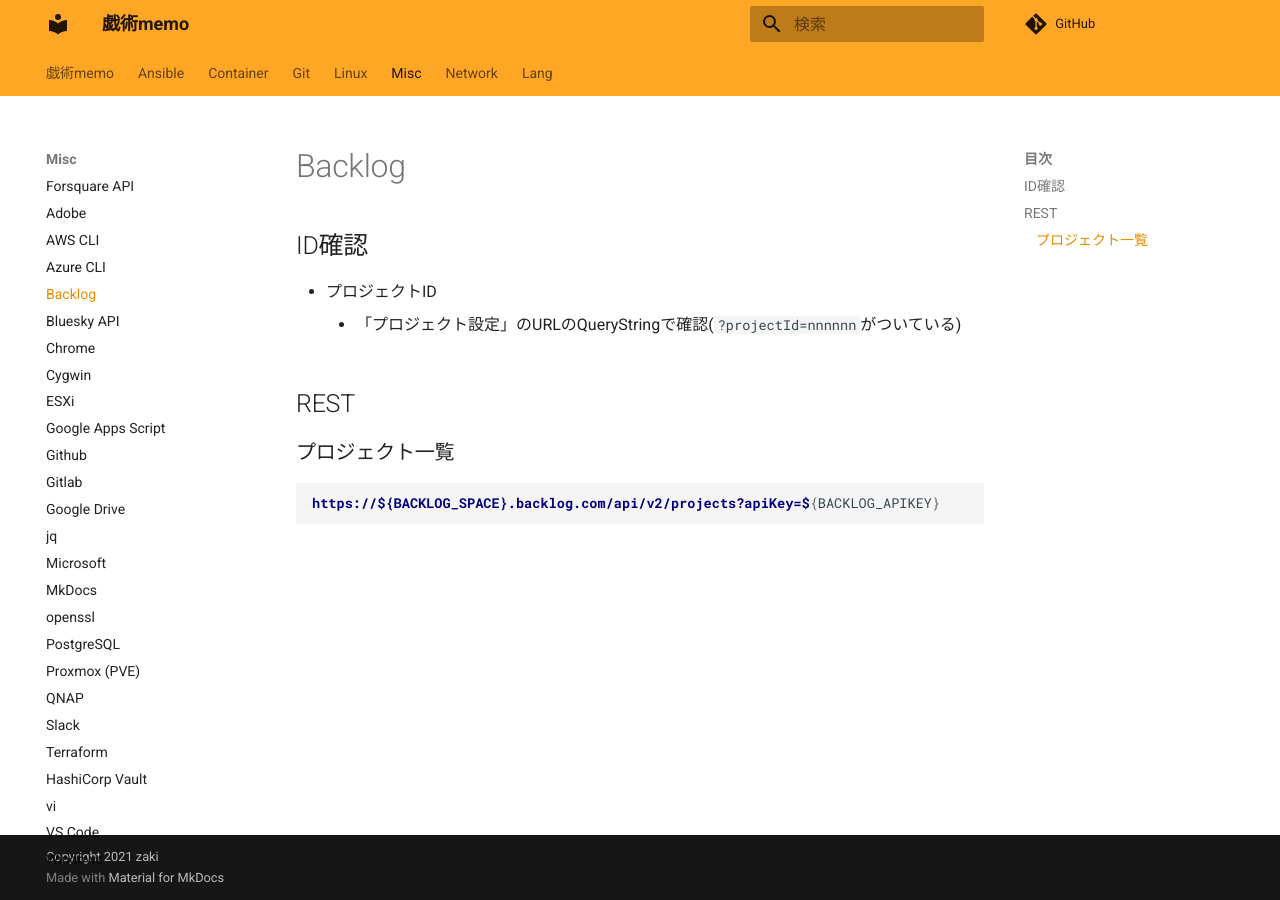
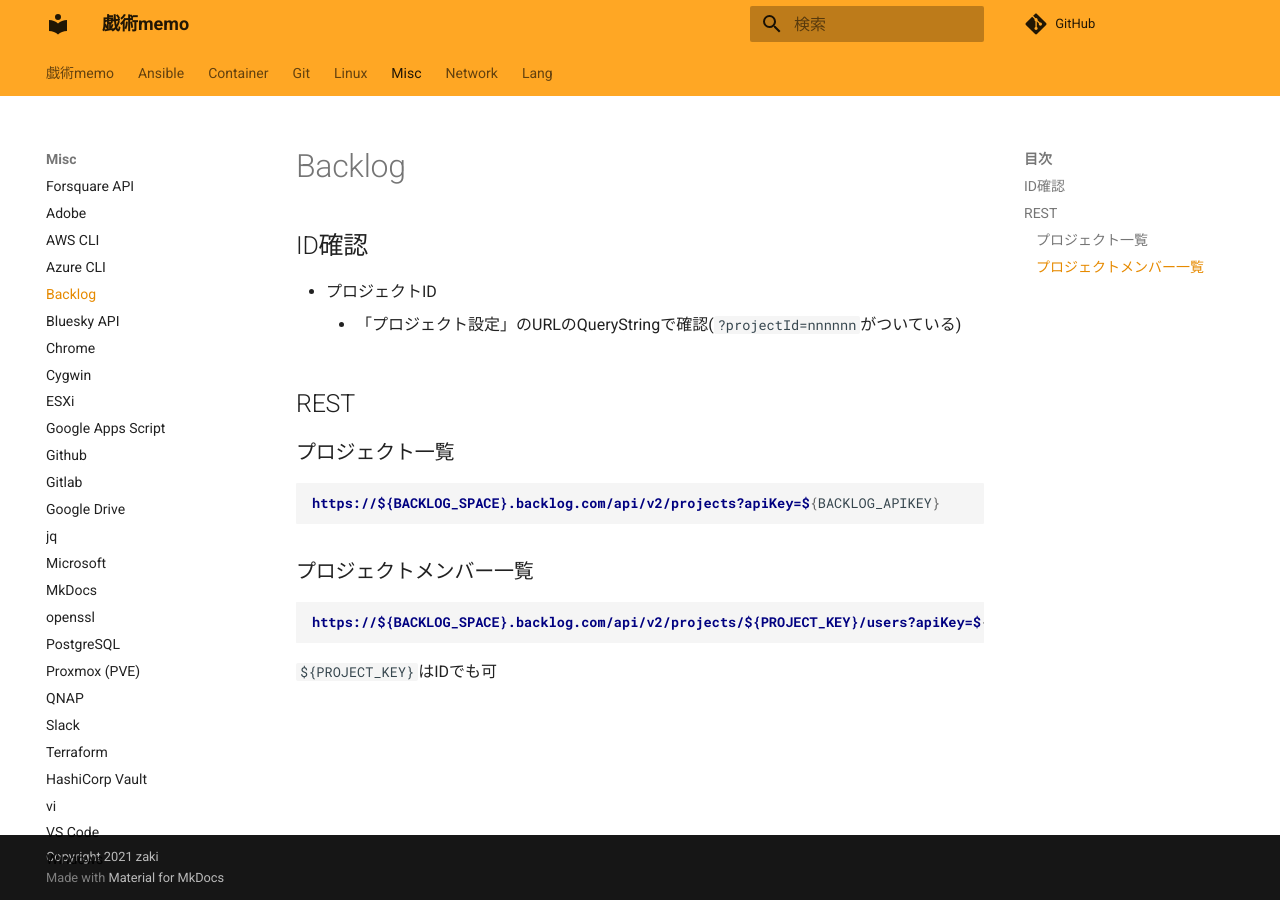
Before and after one commit to zaki-lknr/docs, an MkDocs documentation site: the page built from docs/Misc/backlog.md, in a window 1280 px wide. Built offline with MkDocs 1.6.1 and Material for MkDocs 9.7.7, drawn with Linux system fonts in a browser that asks for light colours; comment, search, counter and statistics services are not loaded.

Commit message:
add: misc/backlog: プロジェクトメンバー一覧の取得

````diff
--- a/docs/Misc/backlog.md
+++ b/docs/Misc/backlog.md
@@ -12,3 +12,11 @@
 ```console
 https://${BACKLOG_SPACE}.backlog.com/api/v2/projects?apiKey=${BACKLOG_APIKEY}
 ```
+
+### プロジェクトメンバー一覧
+
+```console
+https://${BACKLOG_SPACE}.backlog.com/api/v2/projects/${PROJECT_KEY}/users?apiKey=${BACKLOG_APIKEY}
+```
+
+`${PROJECT_KEY}`はIDでも可
````
